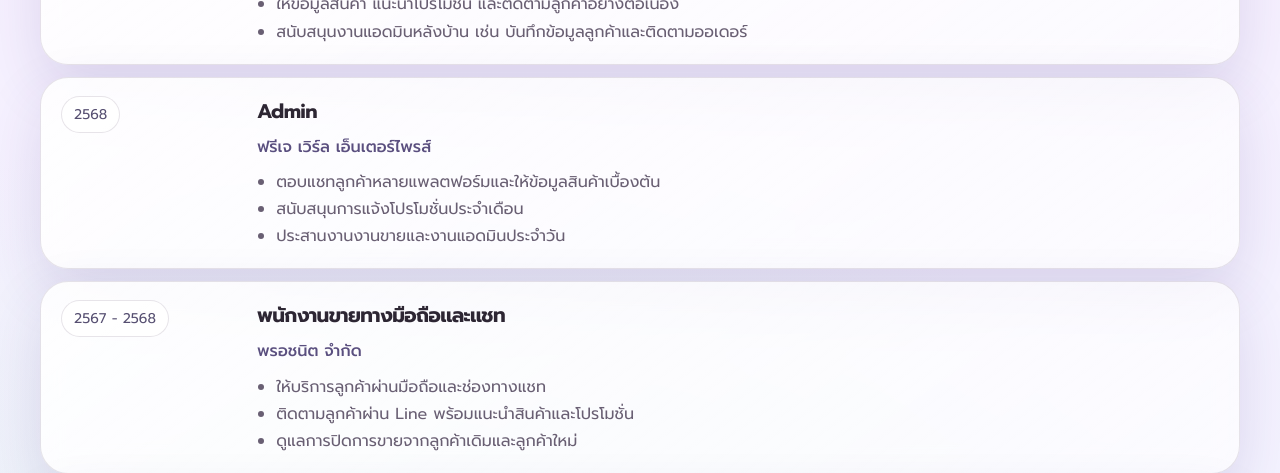
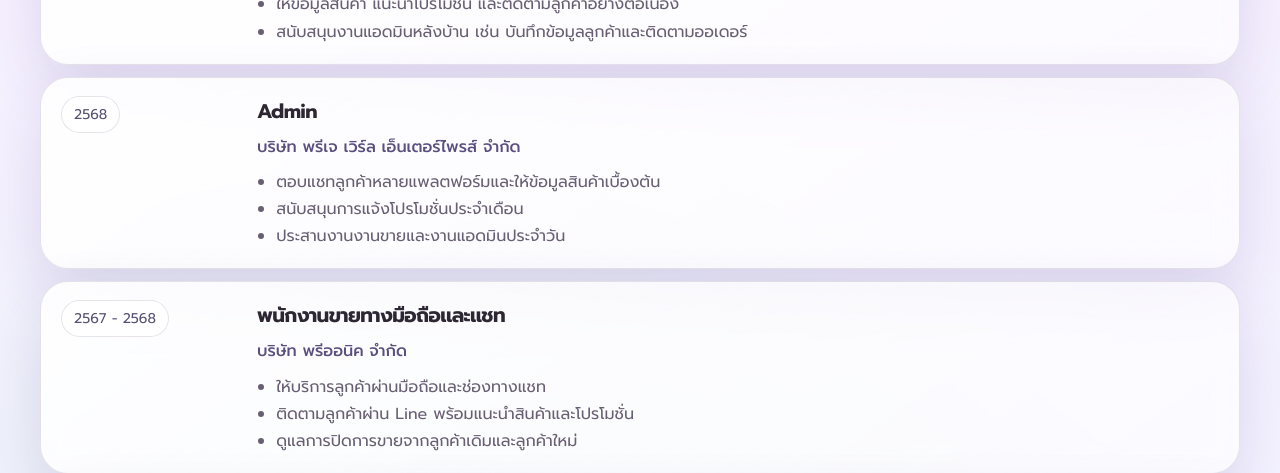
Before and after one commit to the-lucky-commit/watcharee_CV, a Next.js app: page / in a window 1280 px wide. Shown: the part 2140-2613 px from the top of the page. Built offline with nearby package versions, Linux system fonts and the light colour scheme.

Commit message:
Fix company names for Preage and Preonique

```diff
--- a/app/page.js
+++ b/app/page.js
@@ -126,7 +126,7 @@
       {
         period: "2568",
         role: "Admin",
-        company: "ฟรีเจ เวิร์ล เอ็นเตอร์ไพรส์",
+        company: "บริษัท พรีเจ เวิร์ล เอ็นเตอร์ไพรส์ จำกัด",
         bullets: [
           "ตอบแชทลูกค้าหลายแพลตฟอร์มและให้ข้อมูลสินค้าเบื้องต้น",
           "สนับสนุนการแจ้งโปรโมชั่นประจำเดือน",
@@ -136,7 +136,7 @@
       {
         period: "2567 - 2568",
         role: "พนักงานขายทางมือถือและแชท",
-        company: "พรอชนิต จำกัด",
+        company: "บริษัท พรีออนิค จำกัด",
         bullets: [
           "ให้บริการลูกค้าผ่านมือถือและช่องทางแชท",
           "ติดตามลูกค้าผ่าน Line พร้อมแนะนำสินค้าและโปรโมชั่น",
@@ -307,7 +307,7 @@
       {
         period: "2025",
         role: "Admin",
-        company: "ฟรีเจ เวิร์ล เอ็นเตอร์ไพรส์",
+        company: "Preage World Enterprise Co., Ltd.",
         bullets: [
           "Responded to customer inquiries across multiple platforms and provided basic sales information.",
           "Supported monthly promotion communication for customers.",
@@ -317,7 +317,7 @@
       {
         period: "2024 - 2025",
         role: "Sales and Chat Support Staff",
-        company: "พรอชนิต จำกัด",
+        company: "Preonique Co., Ltd.",
         bullets: [
           "Assisted customers through mobile and chat-based sales channels.",
           "Followed up with customers via Line and recommended products and promotions.",
```
